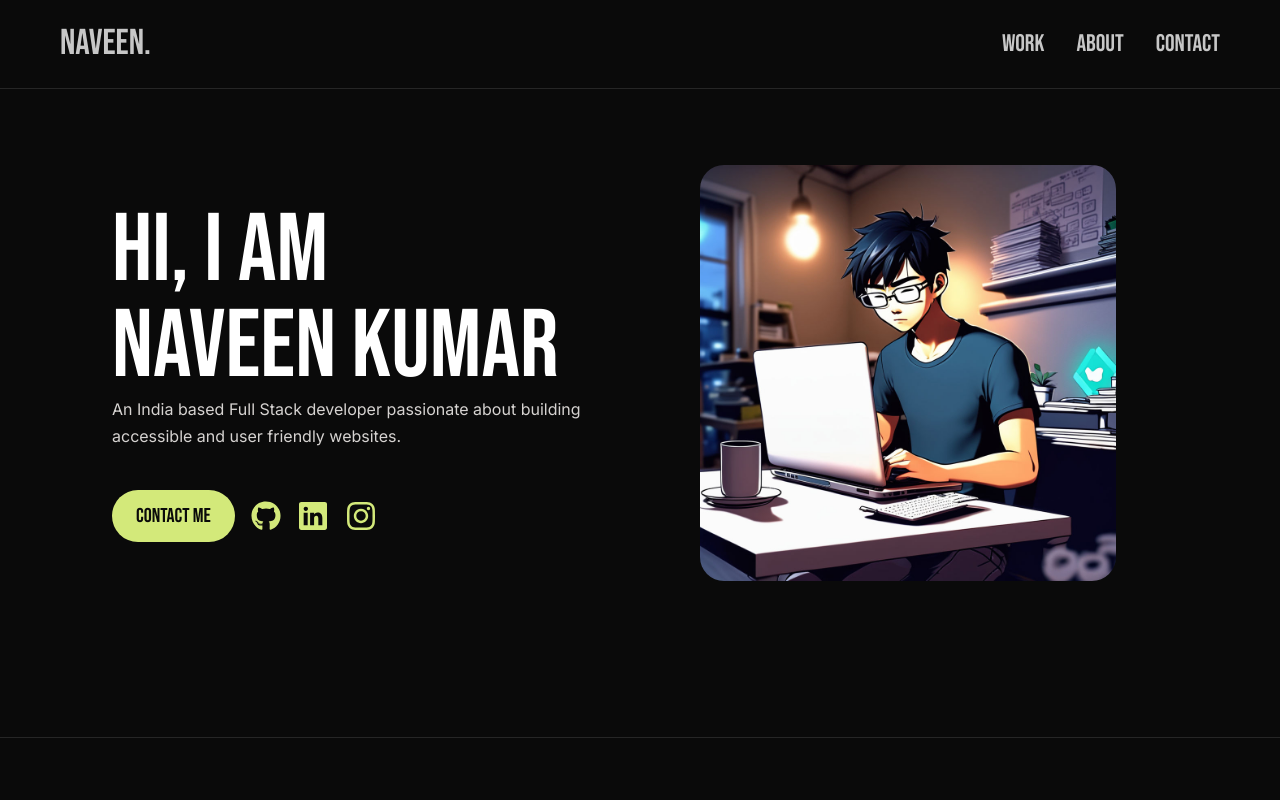
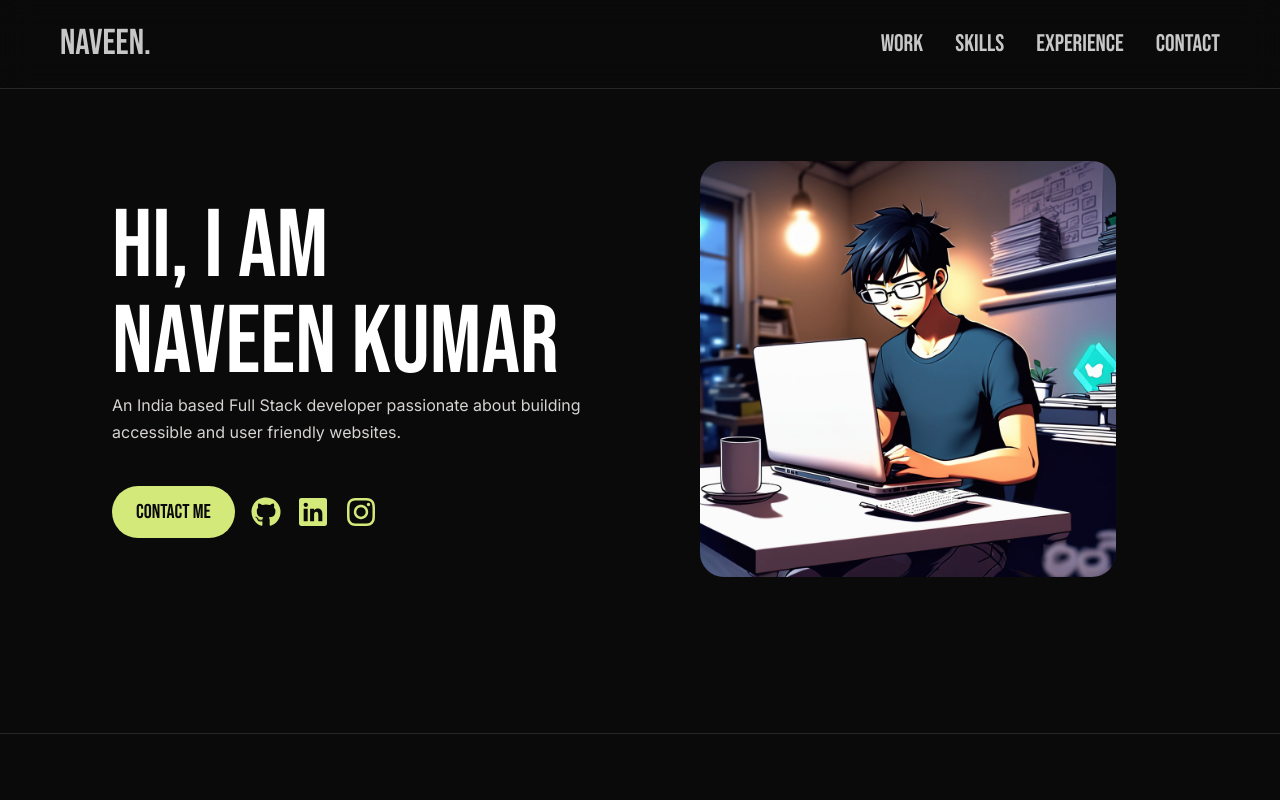
Before and after one commit to nvenkm/7naveennn, a Next.js app: page / in a window 1280 px wide. Shown: the top 800 px of the page. Built offline with nearby package versions, Linux system fonts and the light colour scheme.

Commit message:
Navbar responsiveness, Some Alignments fixes, navar links

```diff
--- a/src/app/globals.css
+++ b/src/app/globals.css
@@ -35,3 +35,7 @@ body {
     transform: translateY(0) !important;
   }
 }
+
+html {
+  scroll-behavior: smooth;
+}
--- a/src/components/Contact.tsx
+++ b/src/components/Contact.tsx
@@ -9,7 +9,7 @@ import { FaXTwitter } from "react-icons/fa6";
 
 const Contact = () => {
   return (
-    <Section divClassName="mt-14">
+    <Section id="contact" divClassName="">
       <div className="w-full md:w-1/2 flex flex-col gap-5">
         <SectionHeading
           className="text-center md:text-left"
@@ -40,10 +40,19 @@ const Contact = () => {
 
           {/* Contact buttons */}
           <div className="flex gap-8 text-3xl justify-center md:justify-start text-green-wala">
-            <IoLogoLinkedin />
-            <FaGithub />
-            <FaXTwitter />
-            <FaInstagram />
+            <a href="https://www.linkedin.com/in/7naveennn/" target="_blank">
+              <IoLogoLinkedin />
+            </a>
+
+            <a href="https://github.com/nvenkm" target="_blank">
+              <FaGithub />
+            </a>
+            <a href="https://twitter.com/7naveennn" target="_blank">
+              <FaXTwitter />
+            </a>
+            <a href="https://www.instagram.com/7naveennn" target="_blank">
+              <FaInstagram />
+            </a>
           </div>
         </div>
       </div>
--- a/src/components/Experience.tsx
+++ b/src/components/Experience.tsx
@@ -17,7 +17,7 @@ const Experience = () => {
   });
 
   return (
-    <Section divClassName="md:flex-col">
+    <Section id="experience" divClassName="md:flex-col">
       {/* Heading */}
       <SectionHeading title="My Experience" className="text-center" />
       <div ref={ref} className="mt-8">
--- a/src/components/Intro.tsx
+++ b/src/components/Intro.tsx
@@ -13,7 +13,8 @@ import Section from "./Section";
 const Intro = () => {
   return (
     <Section
-      divClassName="flex flex-col md:flex-row mx-4 mt-6 gap-4 md:mx-12 lg:mx-28"
+      id="section"
+      divClassName="flex flex-col md:flex-row mx-4 pt-[100px] md:pt-5 gap-4 md:mx-12 lg:mx-28"
       className={`${bebasNeue.className} pb-6  border-b border-solid border-neutral-800`}
     >
       <div className="w-full md:w-1/2 flex flex-col justify-center gap-10">
--- a/src/components/Navbar.tsx
+++ b/src/components/Navbar.tsx
@@ -13,11 +13,12 @@ const Navbar = () => {
   const possibleClasses = ["block", "hidden", "flex"];
   return (
     <header
-      className={`${bebasNeue.className} py-6 max-[420px]:px-[20px] px-[40px] md:px-[60px] border-b border-solid border-neutral-800`}
+      className={`${bebasNeue.className} fixed w-screen md:static bg-opacity-50 backdrop-blur-lg z-50 bg-black-wala p-4 md:w-auto py-6 max-[420px]:px-[20px] px-[40px] md:px-[60px] border-b border-solid border-neutral-800`}
     >
-      <nav className="flex justify-between items-center">
+      <nav className="flex justify-between  items-center">
         <div className="text-4xl">Naveen.</div>
         <div>
+          {/* Navbar for small screens */}
           <AnimatePresence>
             {isOpen && (
               <motion.ul
@@ -32,7 +33,10 @@ const Navbar = () => {
                 {navItems.map((item) => {
                   return (
                     <a
-                      href="#"
+                      onClick={() => {
+                        setIsOpen(!isOpen);
+                      }}
+                      href={item.href}
                       key={item.id}
                       className={`hover:text-green-wala duration-300 hover:scale-105 ${
                         item.additionalStyles ? `${item.additionalStyles}` : ""
@@ -45,13 +49,15 @@ const Navbar = () => {
               </motion.ul>
             )}
           </AnimatePresence>
+
+          {/* Navbar for large screens */}
           <ul
             className={`hidden md:flex md:static md:h-auto md:flex-row md:text-2xl md:w-auto gap-8 md:items-start`}
           >
             {navItems.map((item) => {
               return (
                 <a
-                  href="#"
+                  href={item.href}
                   key={item.id}
                   className={`hover:text-green-wala transition duration-300 hover:scale-105`}
                 >
@@ -60,6 +66,8 @@ const Navbar = () => {
               );
             })}
           </ul>
+
+          {/* Button to toggle navbar at small screens */}
           <button
             className="md:hidden"
             onClick={() => {
--- a/src/components/Projects.tsx
+++ b/src/components/Projects.tsx
@@ -8,7 +8,7 @@ import Section from "./Section";
 
 const Projects = () => {
   return (
-    <Section divClassName="md:mx-12 lg:mx-28 md:flex-col">
+    <Section id="projects" divClassName="md:mx-12 lg:mx-28 md:flex-col">
       <div className="flex flex-col gap-3 md:w-3/4">
         <SectionHeading
           className="text-center md:text-left"
--- a/src/components/Section.tsx
+++ b/src/components/Section.tsx
@@ -8,30 +8,33 @@ const Section = ({
   children,
   className,
   divClassName,
+  id,
 }: {
   children: React.ReactNode;
   className?: string;
   divClassName?: string;
+  id?: string;
 }) => {
   const { ref, inView } = useInView({
     triggerOnce: true,
   });
   return (
     <motion.section
-      ref={ref}
-      initial={{ opacity: 0, y: 100 }}
-      animate={inView ? { opacity: 1, y: 0 } : { opacity: 0, y: 100 }}
-      transition={{ duration: 0.6 }}
+      id={id}
       className={twMerge("border-b border-solid border-neutral-800", className)}
     >
-      <div
+      <motion.div
+        ref={ref}
+        initial={{ opacity: 0, y: 100 }}
+        animate={inView ? { opacity: 1, y: 0 } : { opacity: 0, y: 100 }}
+        transition={{ duration: 0.6 }}
         className={twMerge(
-          "flex flex-col mx-4 mt-20 mb-20 gap-4 md:mx-12 lg:mx-28 md:flex-row",
+          "flex flex-col mx-4 pt-20 mb-20 gap-4 md:mx-12 lg:mx-28 md:flex-row",
           divClassName
         )}
       >
         {children}
-      </div>
+      </motion.div>
     </motion.section>
   );
 };
--- a/src/components/Skills.tsx
+++ b/src/components/Skills.tsx
@@ -13,7 +13,7 @@ const Skills = () => {
   });
 
   return (
-    <Section>
+    <Section id="skills">
       {/* Heading */}
       <div className="md:w-1/2">
         <SectionHeading
--- a/src/data/Navbar.js
+++ b/src/data/Navbar.js
@@ -2,17 +2,22 @@ export const navItems = [
   {
     id: 1,
     title: "Work",
-    href: "/",
+    href: "#projects",
     additionalStyles: "mt-24 md:mt-auto",
   },
   {
     id: 2,
-    title: "About",
-    href: "/",
+    title: "Skills",
+    href: "#skills",
   },
   {
     id: 3,
+    title: "Experience",
+    href: "#experience",
+  },
+  {
+    id: 4,
     title: "Contact",
-    href: "/",
+    href: "#contact",
   },
 ];
```
